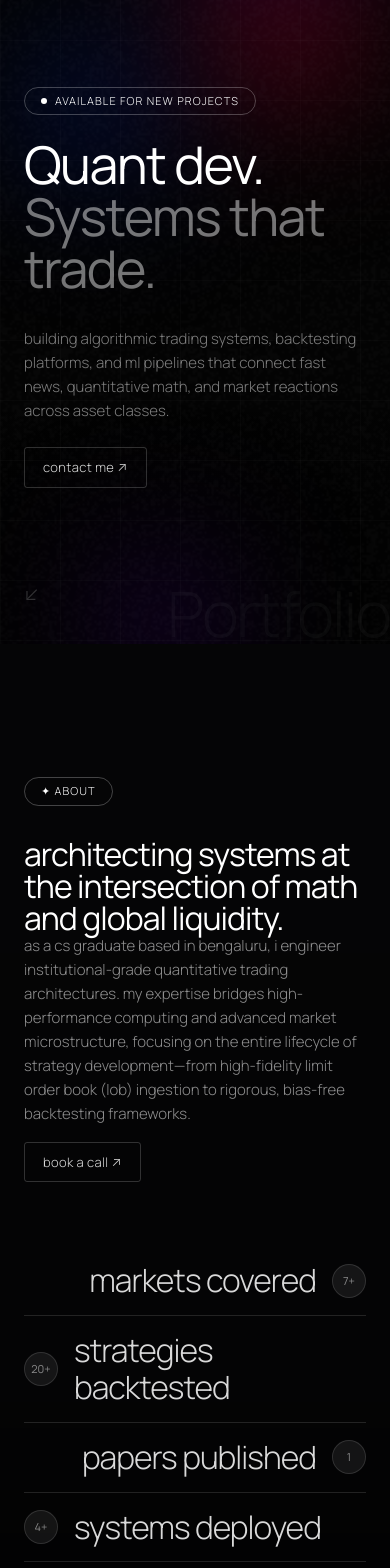
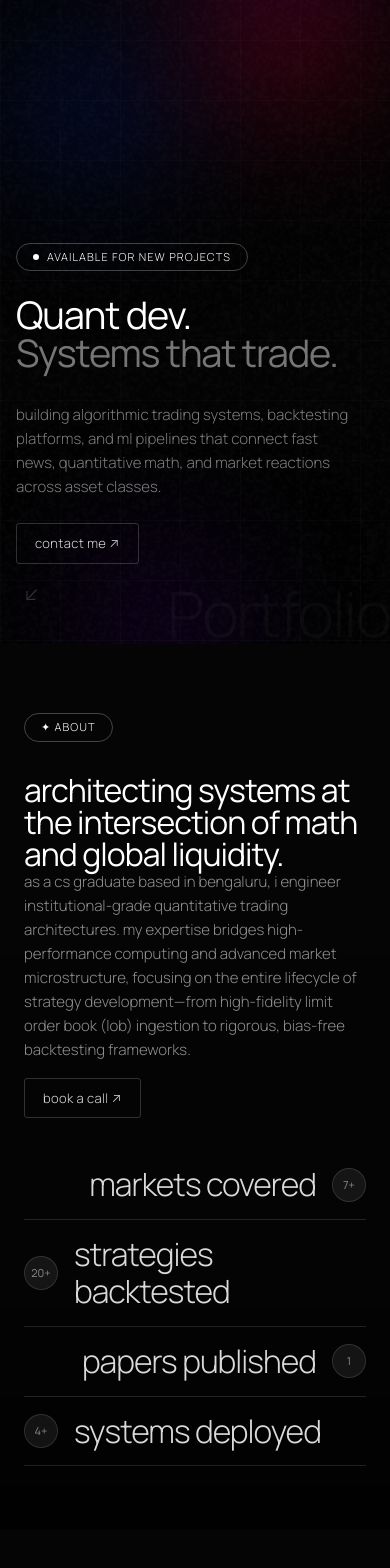
Before and after one commit to SwarnabhR/portfolio, a Next.js app: page / in a window 390 px wide. Shown: the part 200-1768 px from the top of the page. Built offline with nearby package versions, Linux system fonts and the light colour scheme; no server answers.

Commit message:
feat: adjust padding and spacing in About, Contact, Hero, Services, and Work sections for improved layout

```diff
--- a/app/components/sections/About.tsx
+++ b/app/components/sections/About.tsx
@@ -43,7 +43,7 @@ export default function About() {
   return (
     <section
       id="about"
-      className="relative py-32 overflow-hidden"
+      className="relative py-16 md:py-32 overflow-hidden"
       style={{
         background: `
           linear-gradient(to bottom,
@@ -55,7 +55,7 @@ export default function About() {
         `
       }}
     >
-      <div className="max-w-6xl mx-auto px-6 grid md:grid-cols-2 gap-16 items-center">
+      <div className="max-w-6xl mx-auto px-6 grid md:grid-cols-2 gap-8 md:gap-16 items-center">
 
         {/* Left — bio */}
         <div>
--- a/app/components/sections/Contact.tsx
+++ b/app/components/sections/Contact.tsx
@@ -91,14 +91,14 @@ export default function Contact() {
         <div style={{ position: 'absolute', inset: 0, filter: 'blur(100px)' }}>
           {/* Magenta/Pink Blob */}
           <div style={{
-            position: 'absolute', width: 'max(80vw, 800px)', height: 'max(80vw, 800px)',
+            position: 'absolute', width: 'clamp(300px, 80vw, 800px)', height: 'clamp(300px, 80vw, 800px)',
             bottom: '-30%', left: '-10%',
             background: 'radial-gradient(ellipse at 50% 50%, rgba(200, 20, 80, 0.45) 0%, rgba(120, 10, 40, 0.2) 50%, transparent 70%)',
             willChange: 'transform, border-radius', animation: 'cBlob1 12s ease-in-out infinite',
           }} />
           {/* Orange/Yellow Blob */}
           <div style={{
-            position: 'absolute', width: 'max(70vw, 700px)', height: 'max(70vw, 700px)',
+            position: 'absolute', width: 'clamp(260px, 70vw, 700px)', height: 'clamp(260px, 70vw, 700px)',
             bottom: '-20%', right: '-10%',
             background: 'radial-gradient(ellipse at 50% 50%, rgba(230, 90, 0, 0.35) 0%, rgba(150, 40, 0, 0.15) 50%, transparent 70%)',
             willChange: 'transform, border-radius', animation: 'cBlob2 14s ease-in-out infinite',
--- a/app/components/sections/Hero.tsx
+++ b/app/components/sections/Hero.tsx
@@ -74,7 +74,7 @@ export default function Hero() {
   return (
     <section
       ref={heroRef}
-      className="relative min-h-screen flex flex-col justify-end overflow-hidden"
+      className="relative min-h-screen flex flex-col justify-end overflow-hidden px-4 sm:px-6 pb-12 sm:pb-16"
       style={{
         background: `
           linear-gradient(to bottom,
@@ -84,7 +84,6 @@ export default function Hero() {
           ),
           var(--bg-hero)
         `,
-        padding: '0 24px 60px'
       }}
     >
 
@@ -249,7 +248,7 @@ export default function Hero() {
         {/* Heading */}
         <h1
           className="font-regular tracking-tight leading-none text-fg-1 mb-8"
-          style={{ fontSize: 'clamp(52px, 9vw, 100px)' }}
+          style={{ fontSize: 'clamp(38px, 9vw, 100px)' }}
         >
           Quant dev.
           <br />
@@ -262,7 +261,7 @@ export default function Hero() {
             building algorithmic trading systems, backtesting platforms, and ml pipelines
             that connect fast news, quantitative math, and market reactions across asset classes.
           </p>
-          <div style={{ marginBottom: '6rem' }}>
+          <div style={{ marginBottom: 'clamp(2rem, 8vw, 6rem)' }}>
             <CtaLink href="#contact">contact me ↗</CtaLink>
           </div>
         </div>
--- a/app/components/sections/Services.tsx
+++ b/app/components/sections/Services.tsx
@@ -148,7 +148,7 @@ export default function Services() {
   const { ref: headingRef, isVisible: headingVisible } = useReveal()
 
   return (
-    <section id="services" className="relative bg-bg py-24 overflow-hidden">
+    <section id="services" className="relative bg-bg py-16 md:py-24 overflow-hidden">
 
       {/* Velocity-aware image cursor */}
       <div
--- a/app/components/sections/Work.tsx
+++ b/app/components/sections/Work.tsx
@@ -93,7 +93,7 @@ export default function Work() {
   const { ref: subtitleRef, isVisible: subtitleVisible } = useReveal()
 
   return (
-    <section id="work" className="relative bg-bg py-32 overflow-hidden">
+    <section id="work" className="relative bg-bg py-16 md:py-32 overflow-hidden">
 
       {/* Decorative background word */}
       <span
```
